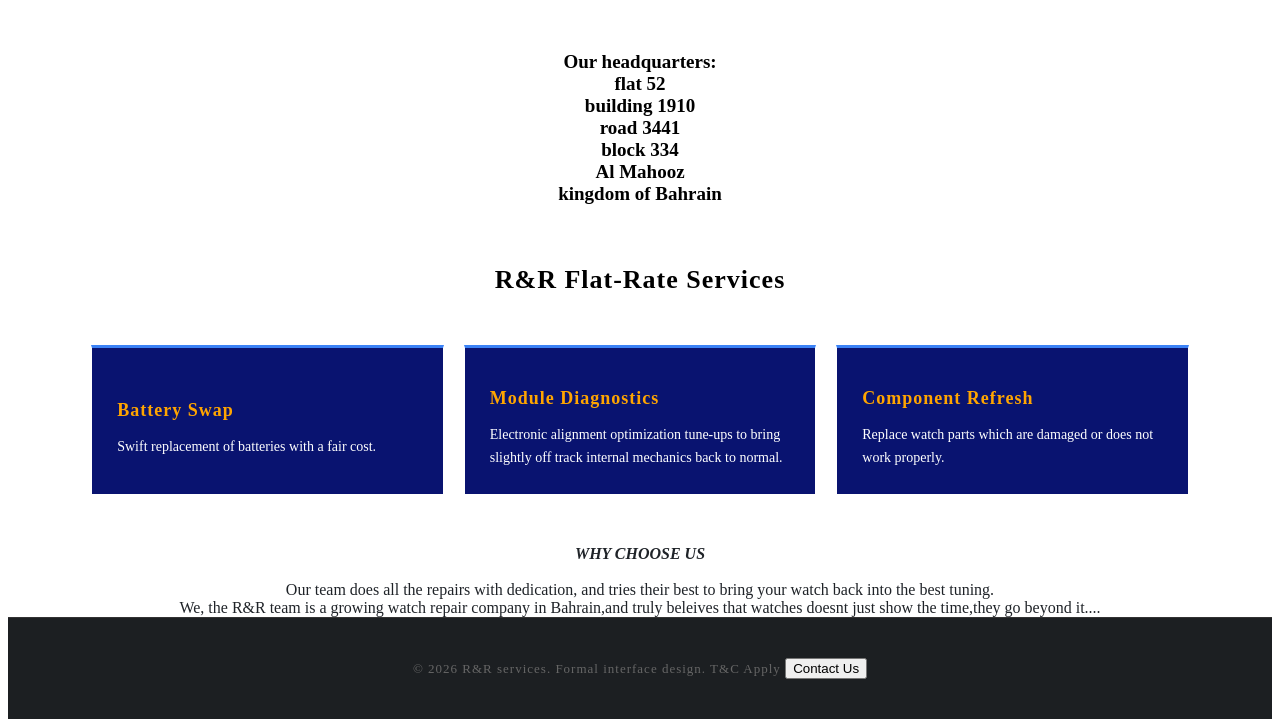
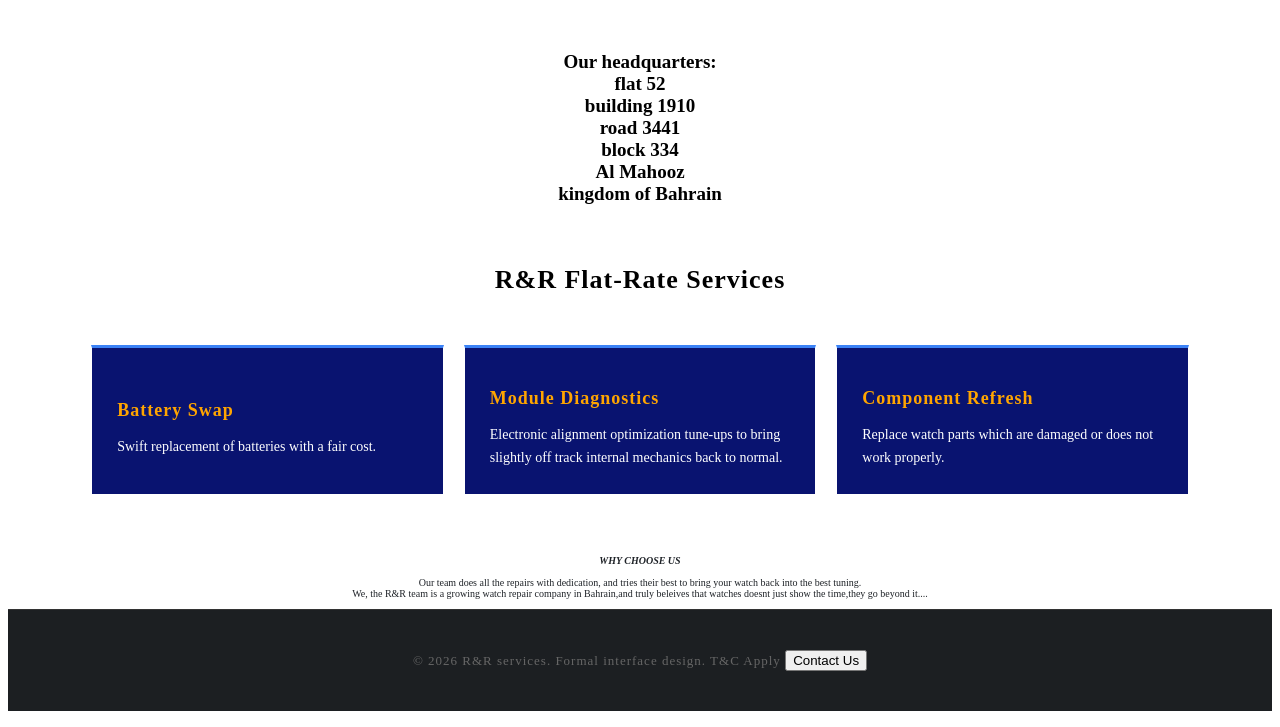
Before and after one commit to anirudhamjith/R-R-Watches, a plain HTML site: page index.html in a window 1280 px wide. Shown: the part 894-1621 px from the top of the page. Drawn offline with Linux system fonts and the light colour scheme.

Commit message:
Fix CSS properties for .Wall class in index.html

```diff
--- a/index.html
+++ b/index.html
@@ -128,10 +128,10 @@
         .Wall{
             Back-ground color:#FFFFFF;
             color:#1F2328;
-            padding:20p;
-            border:2p;
-            Margin:10p solid #333333;
-            font-size:10p
+            padding:10px;
+            border:2px;
+            Margin:10px solid #333333;
+            font-size:10px
         }
     </style>
 </head>
```
